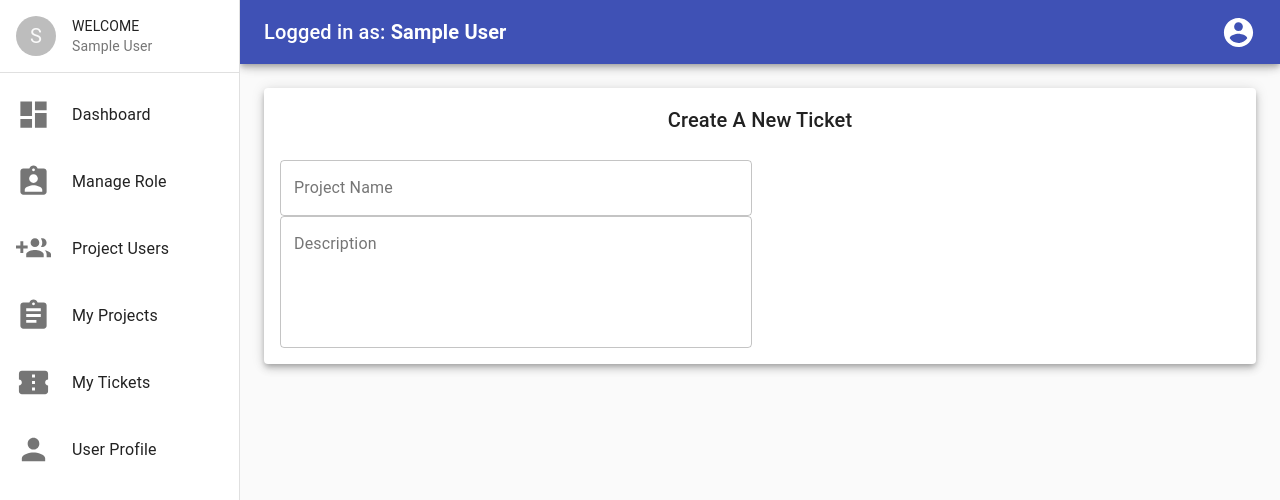
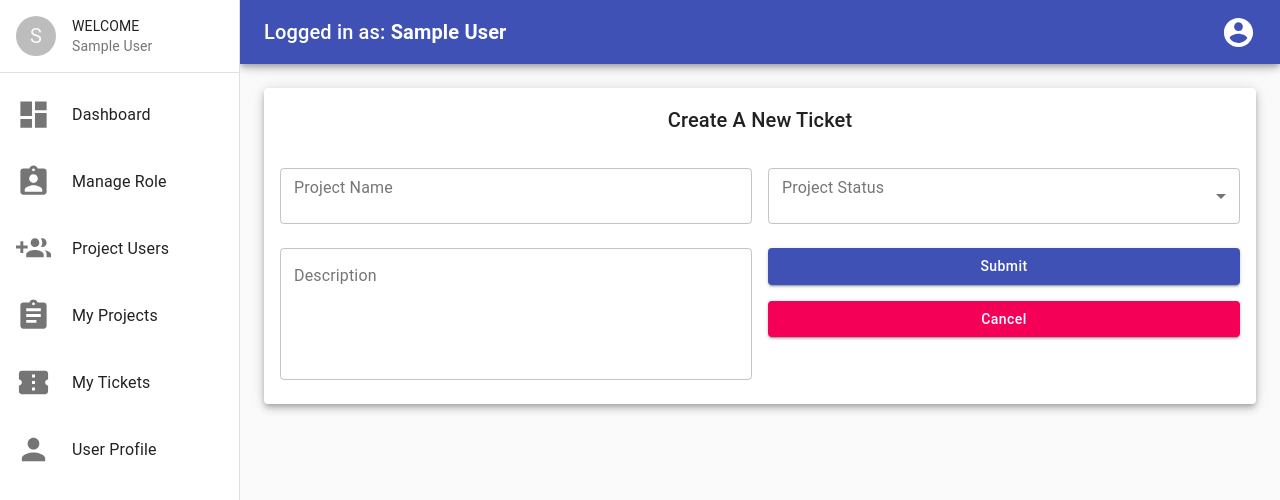
Before and after one commit to 1BarCode/react-bugtracker, a React (Create React App) app in the folder client/: page /project/new in a window 1280 px wide. Shown: the top 500 px of the page. Built offline with nearby package versions, Linux system fonts and the light colour scheme; sample sign-in values are in the browser's storage.

Commit message:
added onto NewProject page

```diff
--- a/client/src/components/Pages/MyProjects/NewProject/NewProject.js
+++ b/client/src/components/Pages/MyProjects/NewProject/NewProject.js
@@ -5,7 +5,13 @@ import {
   Typography,
   Grid,
   TextField,
+  FormControl,
+  InputLabel,
+  Select,
+  MenuItem,
+  Button,
 } from "@material-ui/core";
+import { useHistory } from "react-router-dom";
 
 import useStyles from "./styles";
 
@@ -18,10 +24,30 @@ const initialProjectData = {
 const NewProject = () => {
   const classes = useStyles();
   const [projectData, setProjectData] = useState(initialProjectData);
+  const history = useHistory();
 
-  const handleChange = () => {};
+  const handleChange = (e) => {
+    setProjectData((projectData) => ({
+      ...projectData,
+      [e.target.name]: e.target.value,
+    }));
+  };
 
-  const handleSubmit = () => {};
+  const clear = () => {
+    setProjectData(initialProjectData);
+  };
+
+  const handleSubmit = async (e) => {
+    e.preventDefault();
+    // await dispatchEvent()
+    clear();
+    history.push("/myprojects");
+  };
+
+  const handleCancel = () => {
+    setProjectData(initialProjectData);
+    history.push("/myprojects");
+  };
 
   return (
     <div className={classes.divRoot}>
@@ -40,8 +66,10 @@ const NewProject = () => {
                   onChange={handleChange}
                   variant="outlined"
                   fullWidth
+                  className={classes.formControl}
                 />
                 <TextField
+                  className={classes.description}
                   name="description"
                   label="Description"
                   value={projectData.description}
@@ -51,8 +79,66 @@ const NewProject = () => {
                   fullWidth
                   variant="outlined"
                 />
+                {/* <FormControl
+                  fullWidth
+                  variant="outlined"
+                  className={classes.formControl}
+                >
+                  <InputLabel>Project Status</InputLabel>
+                  <Select name="status" labelId="status-label" id="status">
+                    <MenuItem value="New">
+                      <em>New</em>
+                    </MenuItem>
+                    <MenuItem value="In Progress">In Progress</MenuItem>
+                    <MenuItem value="Completed">Completed</MenuItem>
+                  </Select>
+                </FormControl> */}
               </Grid>
-              <Grid item xs={12} sm={12} md={6} lg={6}></Grid>
+              <Grid item xs={12} sm={12} md={6} lg={6}>
+                {/* <TextField
+                  name="description"
+                  label="Description"
+                  value={projectData.description}
+                  onChange={handleChange}
+                  multiline
+                  rows={5}
+                  fullWidth
+                  variant="outlined"
+                /> */}
+                <FormControl
+                  fullWidth
+                  variant="outlined"
+                  className={classes.formControl}
+                >
+                  <InputLabel>Project Status</InputLabel>
+                  <Select name="status" labelId="status-label" id="status">
+                    <MenuItem value="New">
+                      <em>New</em>
+                    </MenuItem>
+                    <MenuItem value="In Progress">In Progress</MenuItem>
+                    <MenuItem value="Completed">Completed</MenuItem>
+                  </Select>
+                </FormControl>
+                <Button
+                  className={classes.submit}
+                  style={{ textTransform: "none" }}
+                  color="primary"
+                  variant="contained"
+                  fullWidth
+                >
+                  Submit
+                </Button>
+                <Button
+                  className={classes.cancel}
+                  style={{ textTransform: "none" }}
+                  color="secondary"
+                  variant="contained"
+                  fullWidth
+                  onClick={handleCancel}
+                >
+                  Cancel
+                </Button>
+              </Grid>
             </Grid>
           </form>
         </Paper>
--- a/client/src/components/Pages/MyProjects/NewProject/styles.js
+++ b/client/src/components/Pages/MyProjects/NewProject/styles.js
@@ -23,7 +23,7 @@ export default makeStyles((theme) => ({
     display: "flex",
   },
   formControl: {
-    marginTop: theme.spacing(2),
+    // marginTop: theme.spacing(1),
     minWidth: 120,
     padding: theme.spacing(1, 0, 1, 0),
   },
@@ -40,4 +40,7 @@ export default makeStyles((theme) => ({
     width: "100%",
     margin: theme.spacing(1, 0, 1, 0),
   },
+  description: {
+    margin: theme.spacing(2, 0, 1),
+  },
 }));
```
